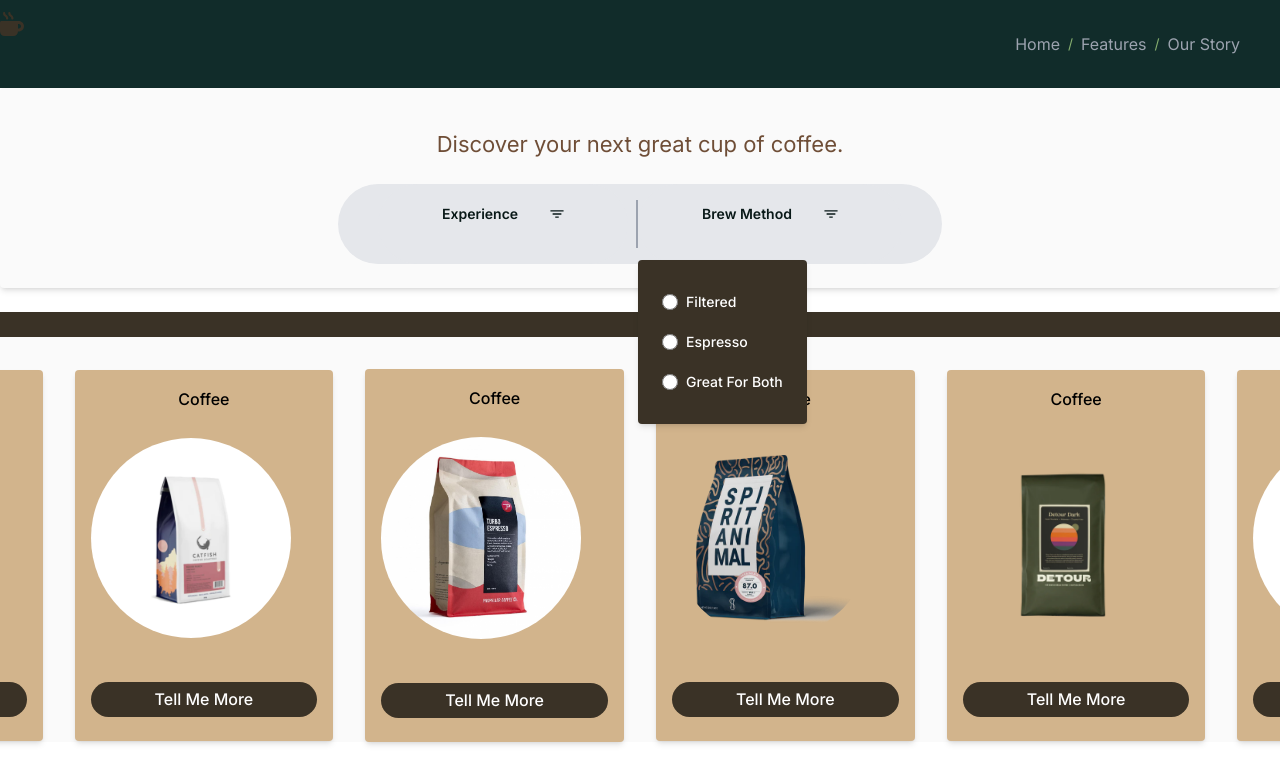
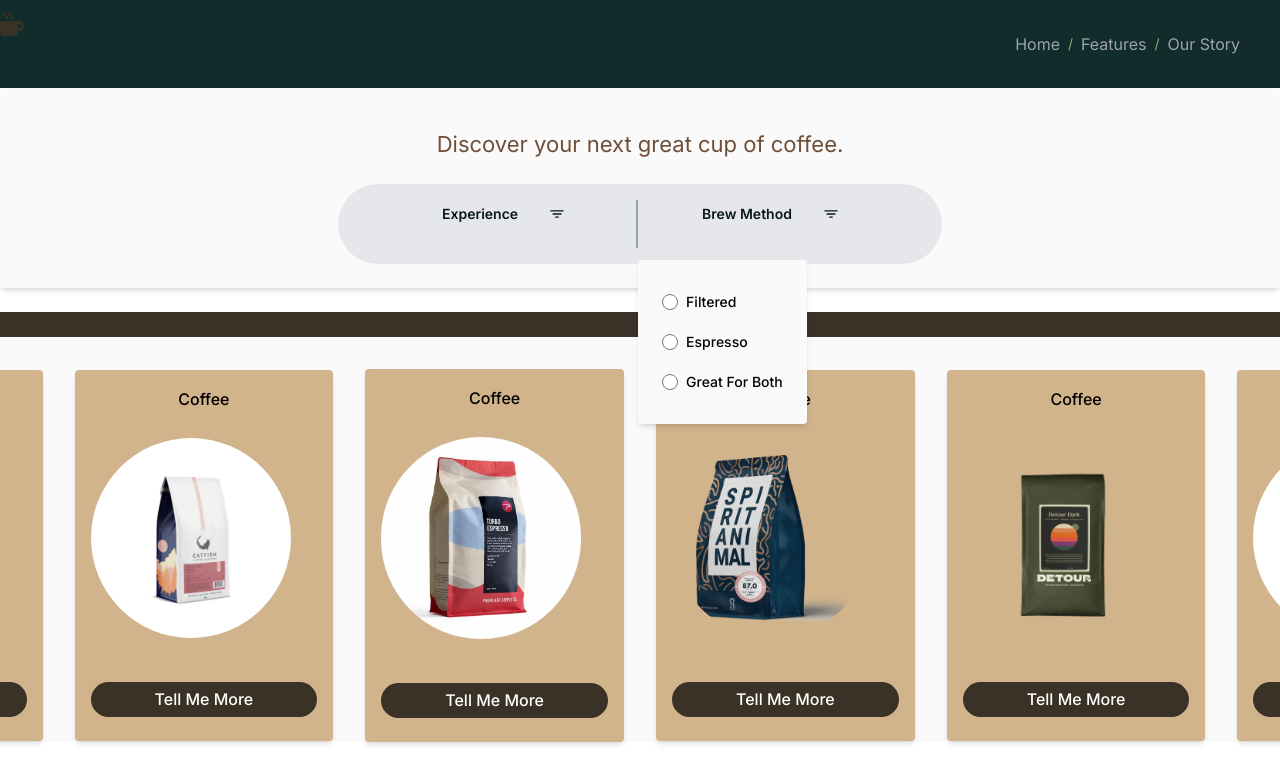
Before and after one commit to TaiPanda96/Coffee, a Next.js app in the folder coffee-app/: page / in a window 1280 px wide. Both pictures are taken after a click on the button "Brew Method". Shown: the top 784 px of the page. Built offline with nearby package versions, Linux system fonts and the light colour scheme.

Commit message:
horizontal scroll frames implemented

```diff
--- a/coffee-app/src/app/product/[...slug]/page.tsx
+++ b/coffee-app/src/app/product/[...slug]/page.tsx
@@ -1,25 +1,38 @@
+'use client'
 import { tabs } from '@/app/page'
+import { Inline } from '@/components/inline'
 import { ProductContainer } from '@/components/product/container'
 import { TopNavigationComponent } from '@/components/top-navigation'
 import { coffeeList } from '@/lib/constants/coffee-list'
+import { faCoffee } from '@fortawesome/free-solid-svg-icons/faCoffee'
+import { FontAwesomeIcon } from '@fortawesome/react-fontawesome'
 import Image from 'next/image' // Import the 'Image' component from 'next/image'
+import React from 'react'
 
 export function decodeSlug(slug: string) {
   return slug.split('-').join(' ')
 }
 
 export default function ProductProfile({ params }: { params: { slug: string } }) {
-  const productData = coffeeList.find((product) => params.slug.includes(product.slug))
+  const [product, setProduct] = React.useState(
+    coffeeList.find((product) => params.slug.includes(product.slug)),
+  )
+
+  const handleScaleChange = (index: number) => {
+    const newProduct = coffeeList[index]
+    setProduct(newProduct)
+  }
 
   return (
     <>
       <TopNavigationComponent breadcrumbs={tabs} />
+
       <ProductContainer
         className="bg-brand-1100"
-        slug={decodeSlug(params.slug.toString().replace(/,/g, '-'))}
+        slug={product?.slug ?? 'specialty-coffee'}
         children={
           <Image
-            src={productData?.image ?? '/specialty-coffee.jpeg'}
+            src={product?.image ?? '/specialty-coffee.jpeg'}
             width={650}
             height={650}
             className="rounded-full"
@@ -27,6 +40,16 @@
           />
         }
       />
+
+      <div className="scroll-content">
+        <Inline gap={2} justify="center">
+          {coffeeList.map((item, idx) => (
+            <div className="scroll-item" key={idx}>
+              <FontAwesomeIcon icon={faCoffee} size="2xl" onClick={() => handleScaleChange(idx)} />
+            </div>
+          ))}
+        </Inline>
+      </div>
     </>
   )
 }
--- a/coffee-app/src/components/filter/menu-options.tsx
+++ b/coffee-app/src/components/filter/menu-options.tsx
@@ -19,11 +19,11 @@
                   name="helper-radio"
                   type="radio"
                   value=""
-                  className={classNames('w-4 h-4', 'text-primary-600', 'focus:ring-primary-900')}
+                  className={classNames('w-4 h-4', 'bg-brand-1100')}
                 />
               </div>
               <div className="ms-2 text-sm">
-                <label htmlFor="helper-radio-4" className="font-medium text-white">
+                <label htmlFor="helper-radio-4" className="font-medium text-black">
                   {label}
                   <p
                     id="helper-radio-text-4"
--- a/coffee-app/src/components/filter/radio-options.tsx
+++ b/coffee-app/src/components/filter/radio-options.tsx
@@ -34,7 +34,7 @@
         <br></br>
         {isModalVisible && (
           <div className="z-10 mr-2 fixed mt-8 justify-center">
-            <SectionCard className="bg-brand-1400 mt-11 fixed justify-center flex">
+            <SectionCard className="bg-brand-1100 mt-11 fixed justify-center flex">
               <Stack gap={2}>
                 <ol
                   className={classNames(
```
